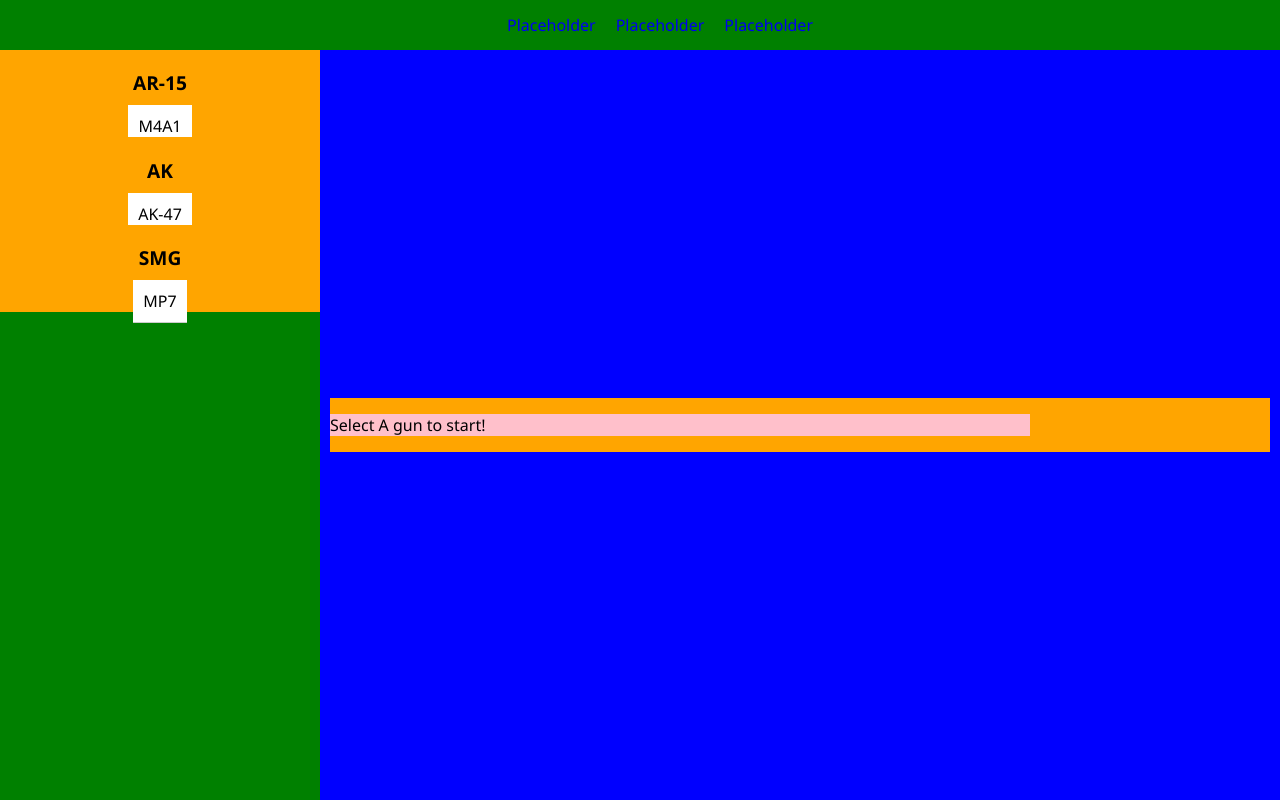
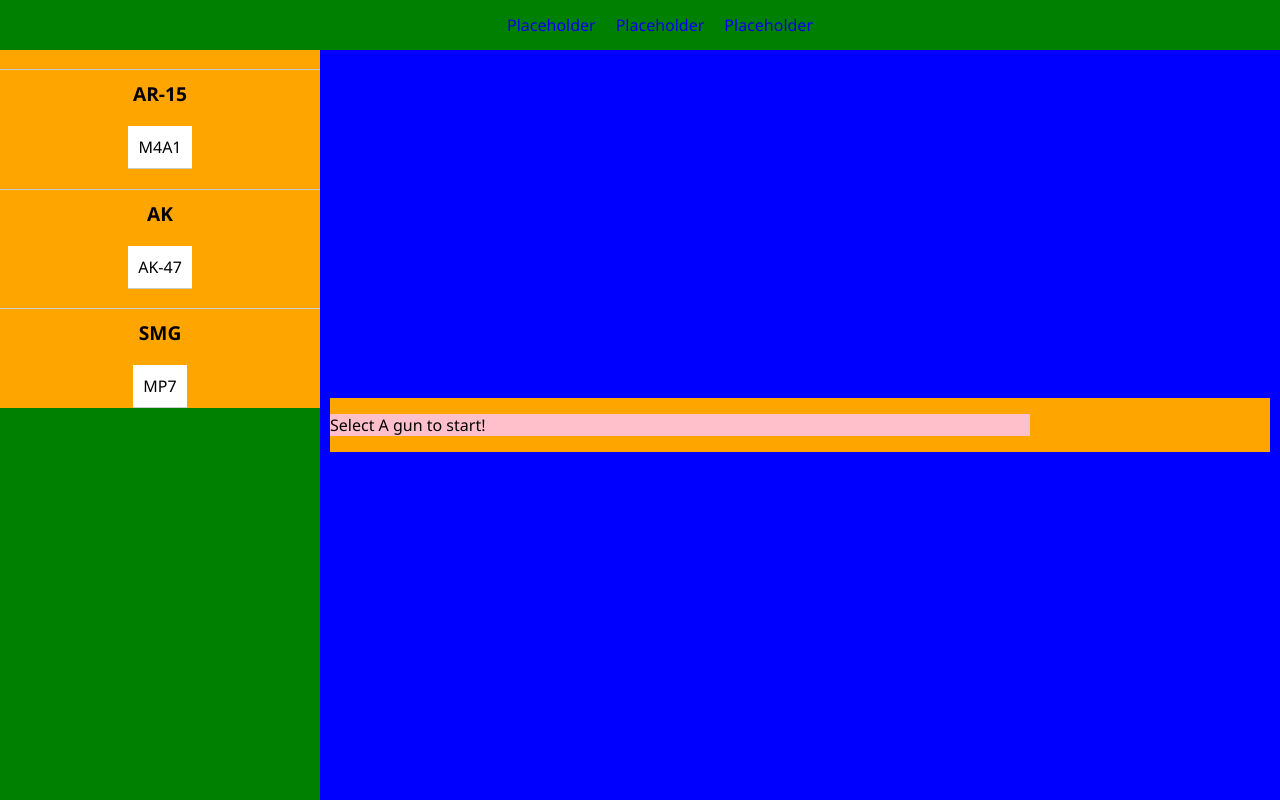
Before and after one commit to MysticalMike60t/AirsoftGenerator, a React (Create React App) app in the folder client/: page / in a window 1280 px wide. Built offline with nearby package versions, Linux system fonts and the light colour scheme.

Commit message:
Update home.scss

```diff
--- a/client/src/styles/pages/home.scss
+++ b/client/src/styles/pages/home.scss
@@ -23,17 +23,47 @@
       width: 100%;
       background: orange;
       position: relative;
+      padding: 0;
       h3 {
+        text-align: center;
+        width: 100%;
+        padding-top: 10px;
         font-size: 1.2em;
+        border-top: 1px solid #ccc;
       }
       .link {
+        display: flex;
+        align-items: center;
+        justify-content: center;
         text-decoration: none;
         color: black;
         width: 100%;
+        height: auto;
         margin: 0;
+        left: 0;
+        top: 0;
         padding: 10px;
         background: white;
         border-bottom: 1px solid #ccc;
+        position: relative;
+      }
+      .optic-selector {
+        text-align: center;
+        background: lightblue;
+        button {
+          background: greenyellow;
+          outline: none;
+          border: none;
+          padding: 10px 20px;
+          border-radius: 5px;
+          margin-bottom: 10px;
+          cursor: pointer;
+          transition: 100ms ease all;
+          &:hover {
+            color: white;
+            background: darkgreen;
+          }
+        }
       }
     }
   }
```
